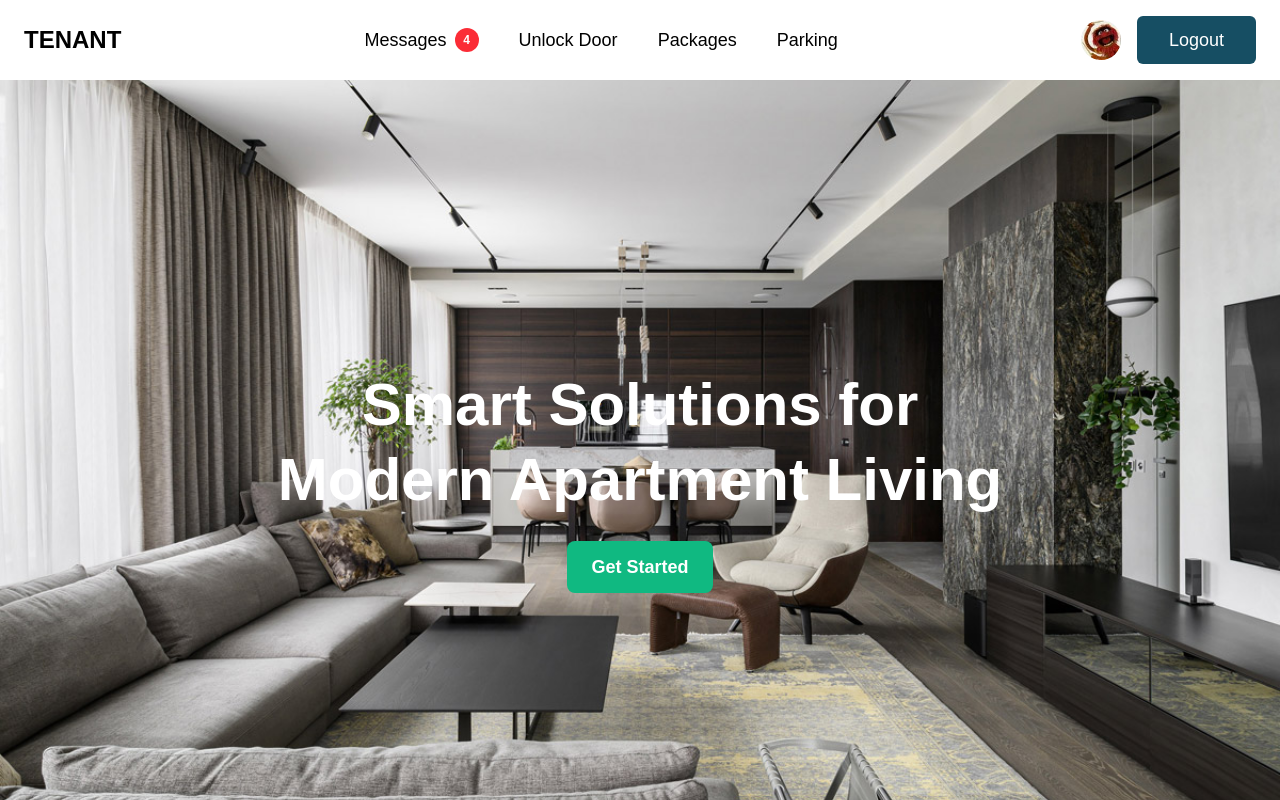
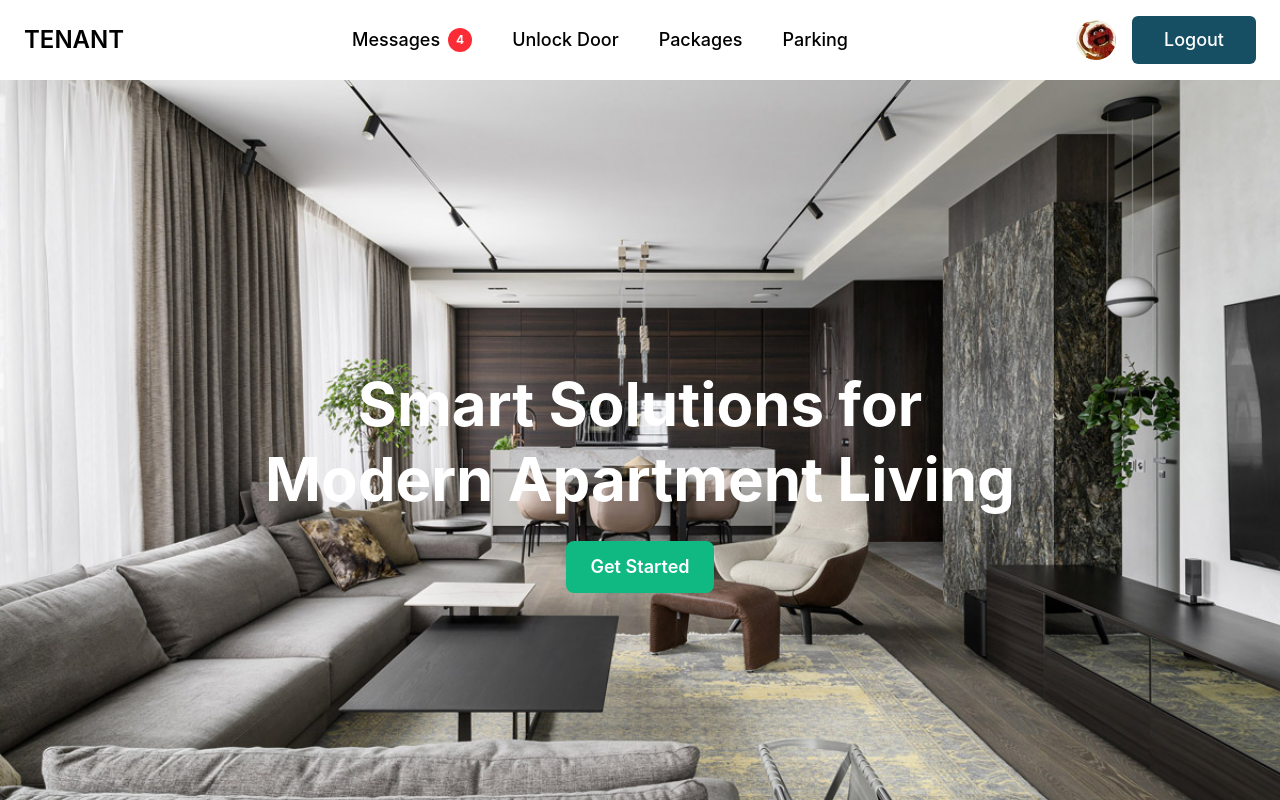
Before and after one commit to TheDThompsonDev/tenant-app, a Next.js app: page / in a window 1280 px wide. Shown: the top 800 px of the page. Built offline with nearby package versions, Linux system fonts and the light colour scheme.

Commit message:
feat: integrate Inter font for improved typography (AP-175) (#20)

```diff
--- a/src/app/globals.css
+++ b/src/app/globals.css
@@ -1,4 +1,6 @@
 @import 'tailwindcss';
+@import url('https://fonts.googleapis.com/css2?family=Inter:wght@400;500;600;700&display=swap');
+
 
 @tailwind base;
 @tailwind components;
@@ -36,7 +38,7 @@
 body {
   background: var(--background);
   color: var(--foreground);
-  font-family: Arial, Helvetica, sans-serif;
+  font-family: 'Inter', sans-serif;
 }
 
 html {
```
